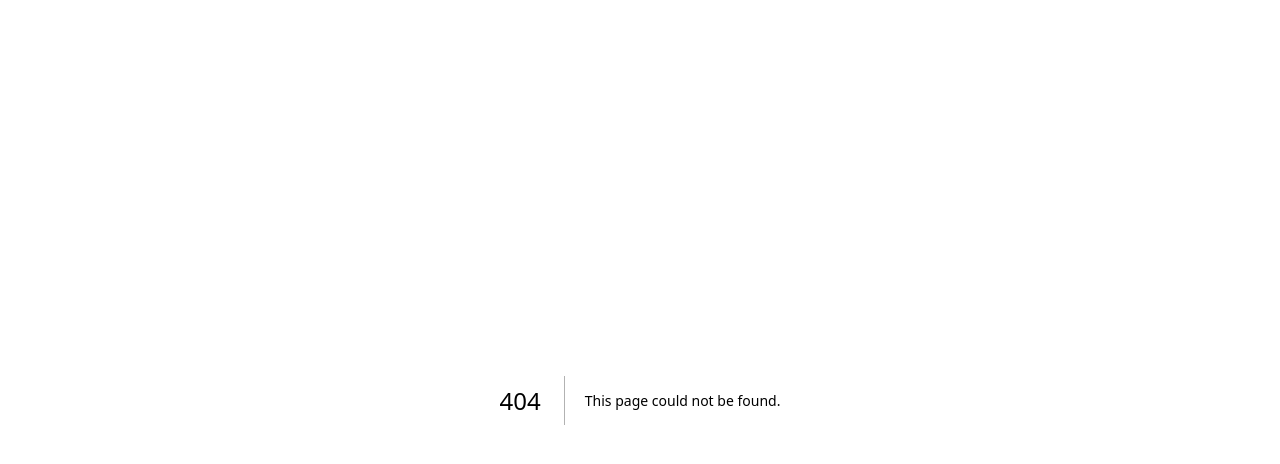
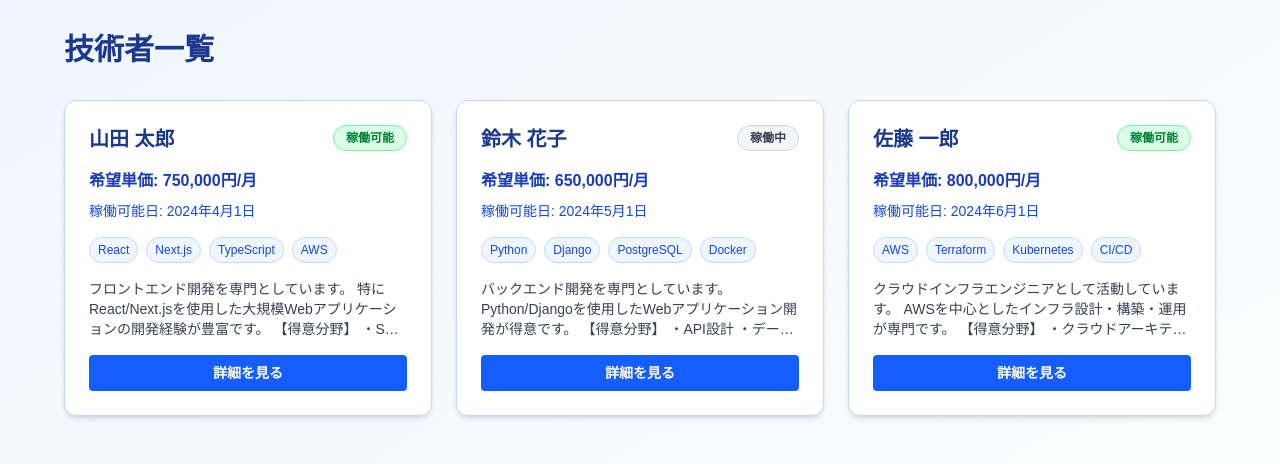
Before and after one commit to jaganoer-works/ses-portal, a Next.js app in the folder ses-app/: page /engineer in a window 1280 px wide. Before the commit this address had no page. Shown: the top 464 px of the page. Built offline with nearby package versions, Linux system fonts and the light colour scheme.

Commit message:
feat: 技術者一覧ページを新規作成し、ダミーデータを表示する機能を追加

```diff
--- /dev/null
+++ b/ses-app/src/app/engineer/page.tsx
@@ -0,0 +1,173 @@
+import Link from "next/link";
+import { Metadata } from "next";
+
+export const metadata: Metadata = {
+  title: '技術者一覧 | SES案件管理システム',
+  description: '登録されている技術者の一覧です。スキル、希望単価、稼働状況などを確認できます。',
+};
+
+// 型定義
+interface Engineer {
+  id: string;
+  name: string;
+  email: string;
+  skills: string[];
+  desiredPrice: number;
+  availableFrom: string;
+  description: string;
+  status: '稼働可能' | '稼働中' | '面談中';
+  isAvailable: boolean;
+  lastLoginAt: string;
+  createdAt: string;
+  updatedAt: string;
+  isActive: boolean;
+}
+
+// ダミーデータ
+const dummyEngineers: Engineer[] = [
+  {
+    id: 'e1111111-1111-1111-1111-111111111111',
+    name: '山田 太郎',
+    email: 'yamada@example.com',
+    skills: ['React', 'Next.js', 'TypeScript', 'AWS'],
+    desiredPrice: 750000,
+    availableFrom: '2024-04-01',
+    description: `フロントエンド開発を専門としています。
+特にReact/Next.jsを使用した大規模Webアプリケーションの開発経験が豊富です。
+
+【得意分野】
+・SPA開発
+・パフォーマンス最適化
+・UI/UX改善
+
+【実績】
+・大手ECサイトのリニューアル
+・SaaSプロダクトの新規開発`,
+    status: '稼働可能',
+    isAvailable: true,
+    lastLoginAt: '2024-03-15T10:00:00Z',
+    createdAt: '2024-01-01T00:00:00Z',
+    updatedAt: '2024-03-15T10:00:00Z',
+    isActive: true
+  },
+  {
+    id: 'e2222222-2222-2222-2222-222222222222',
+    name: '鈴木 花子',
+    email: 'suzuki@example.com',
+    skills: ['Python', 'Django', 'PostgreSQL', 'Docker'],
+    desiredPrice: 650000,
+    availableFrom: '2024-05-01',
+    description: `バックエンド開発を専門としています。
+Python/Djangoを使用したWebアプリケーション開発が得意です。
+
+【得意分野】
+・API設計
+・データベース設計
+・インフラ構築
+
+【実績】
+・金融系システムの開発
+・データ分析基盤の構築`,
+    status: '稼働中',
+    isAvailable: false,
+    lastLoginAt: '2024-03-14T15:30:00Z',
+    createdAt: '2024-01-15T00:00:00Z',
+    updatedAt: '2024-03-14T15:30:00Z',
+    isActive: true
+  },
+  {
+    id: 'e3333333-3333-3333-3333-333333333333',
+    name: '佐藤 一郎',
+    email: 'sato@example.com',
+    skills: ['AWS', 'Terraform', 'Kubernetes', 'CI/CD'],
+    desiredPrice: 800000,
+    availableFrom: '2024-06-01',
+    description: `クラウドインフラエンジニアとして活動しています。
+AWSを中心としたインフラ設計・構築・運用が専門です。
+
+【得意分野】
+・クラウドアーキテクチャ設計
+・IaC
+・DevOps
+
+【実績】
+・マイクロサービス基盤の構築
+・大規模システムのクラウド移行`,
+    status: '稼働可能',
+    isAvailable: true,
+    lastLoginAt: '2024-03-13T09:15:00Z',
+    createdAt: '2024-02-01T00:00:00Z',
+    updatedAt: '2024-03-13T09:15:00Z',
+    isActive: true
+  }
+];
+
+// ユーティリティ関数
+function formatDateJp(dateStr: string) {
+  const d = new Date(dateStr);
+  return `${d.getFullYear()}年${d.getMonth() + 1}月${d.getDate()}日`;
+}
+
+// 技術者カードコンポーネント
+function EngineerCard({ engineer }: { engineer: Engineer }) {
+  return (
+    <div className="bg-white rounded-xl shadow-md border border-blue-200 p-6 hover:shadow-lg transition">
+      <div className="flex justify-between items-start mb-4">
+        <h2 className="text-xl font-bold text-blue-900">{engineer.name}</h2>
+        <span className={`px-3 py-1 text-xs font-bold rounded-full ${
+          engineer.isAvailable
+            ? 'bg-green-100 text-green-700 border border-green-300'
+            : 'bg-gray-100 text-gray-700 border border-gray-300'
+        }`}>
+          {engineer.status}
+        </span>
+      </div>
+
+      <div className="mb-4">
+        <div className="text-blue-800 font-semibold mb-2">
+          希望単価: {engineer.desiredPrice.toLocaleString()}円/月
+        </div>
+        <div className="text-blue-700 text-sm mb-2">
+          稼働可能日: {formatDateJp(engineer.availableFrom)}
+        </div>
+      </div>
+
+      <div className="mb-4">
+        <div className="flex flex-wrap gap-2">
+          {engineer.skills.map((skill) => (
+            <span key={skill} className="px-2 py-1 text-xs rounded-full bg-blue-50 text-blue-700 border border-blue-200">
+              {skill}
+            </span>
+          ))}
+        </div>
+      </div>
+
+      <div className="mb-4 text-gray-700 text-sm line-clamp-3">
+        {engineer.description}
+      </div>
+
+      <Link
+        href={`/engineer/${engineer.id}`}
+        className="block w-full text-center px-4 py-2 bg-blue-600 text-white rounded font-bold hover:bg-blue-700 transition text-sm"
+      >
+        詳細を見る
+      </Link>
+    </div>
+  );
+}
+
+// メインページコンポーネント
+export default function EngineerListPage() {
+  return (
+    <main className="p-8 min-h-screen bg-gradient-to-br from-blue-50 to-white">
+      <div className="max-w-6xl mx-auto">
+        <h1 className="text-3xl font-bold text-blue-900 mb-8">技術者一覧</h1>
+        <div className="grid grid-cols-1 md:grid-cols-2 lg:grid-cols-3 gap-6">
+          {dummyEngineers.map((engineer) => (
+            <EngineerCard key={engineer.id} engineer={engineer} />
+          ))}
+        </div>
+      </div>
+    </main>
+  );
+}
```
